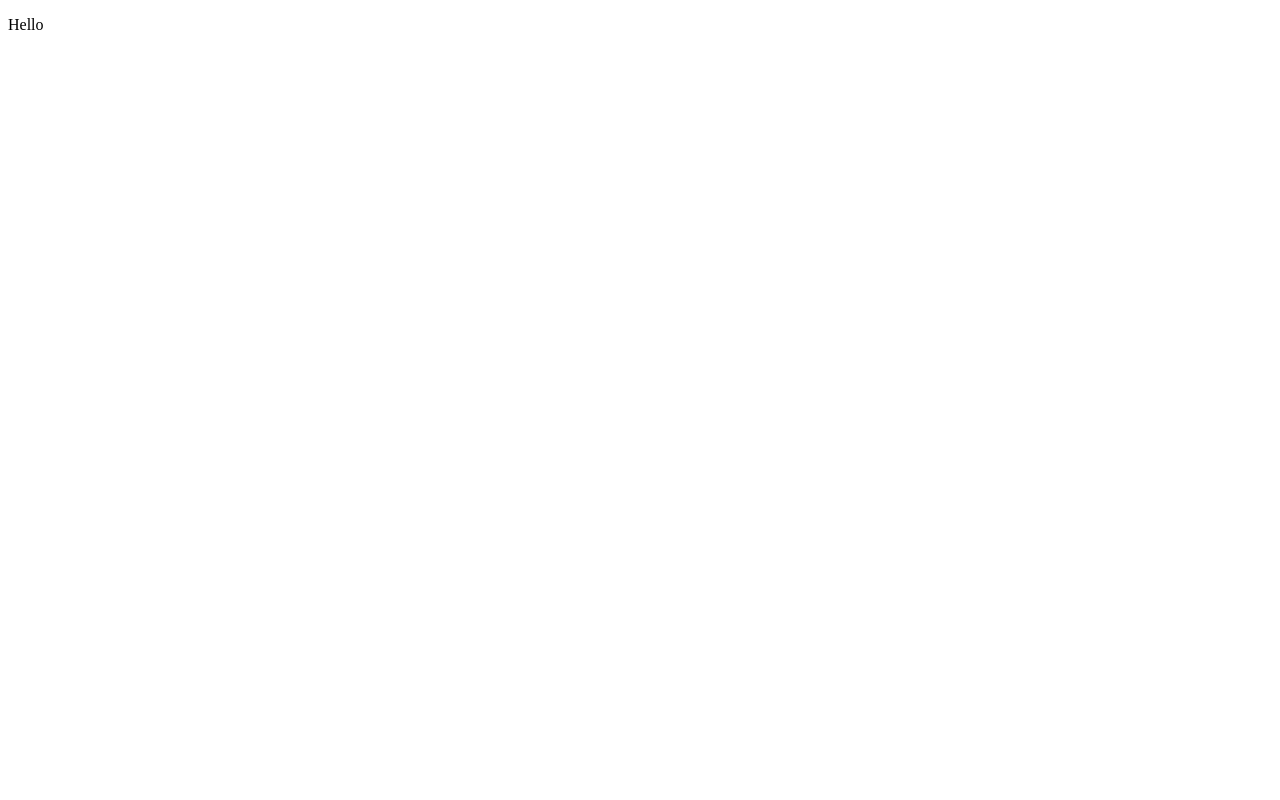
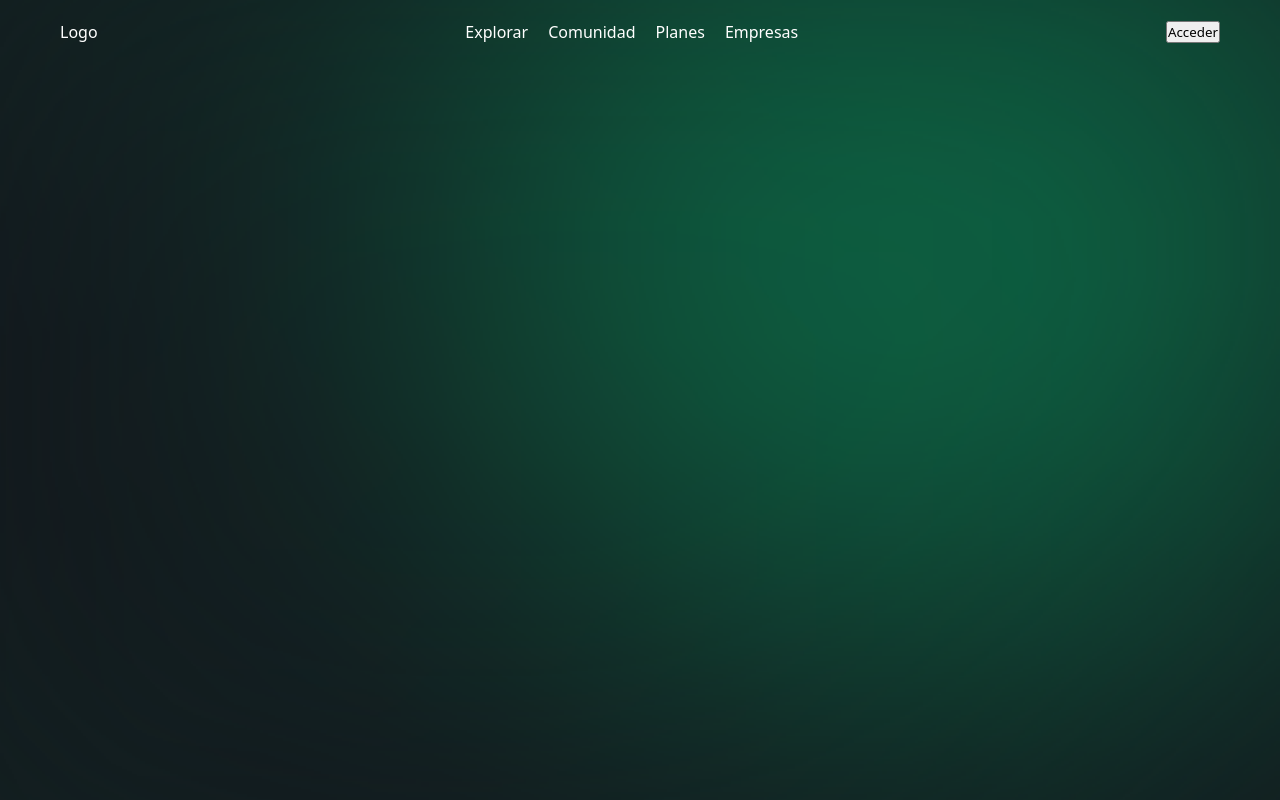
Before and after one commit to fbnjeje/PlatzyClon, a React (Vite) app: page / in a window 1280 px wide. Built offline with nearby package versions, Linux system fonts and the light colour scheme.

Commit message:
background and header

```diff
--- a/src/App.tsx
+++ b/src/App.tsx
@@ -1,10 +1,13 @@
 import './App.css'
+import Header from './components/Header/Header'
 
 function App() {
-
   return (
     <>
-      <p>Hello</p>
+      <div className='App'>
+
+        <Header />
+      </div>
     </>
   )
 }
--- /dev/null
+++ b/src/components/Header/Header.tsx
@@ -0,0 +1,33 @@
+import React from 'react';
+import './styles.css';
+const Header = () => {
+  return (
+    <div className='header'>
+
+      {/* logo */}
+      <view >
+        <p>Logo</p>
+      </view>
+
+      {/* nav */}
+      <view>
+        <nav>
+          <ul className='nav'>
+            <li>Explorar</li>
+            <li>Comunidad</li>
+            <li>Planes</li>
+            <li>Empresas</li>
+          </ul>
+        </nav>
+      </view>
+
+      {/* button */}
+      <view>
+        <button>Acceder</button>
+      </view>
+    </div>
+  );
+}
+
+
+export default Header;
--- /dev/null
+++ b/src/components/Header/styles.css
@@ -0,0 +1,21 @@
+.header {
+    display: flex;
+    justify-content: space-between;
+    align-items: center;
+    max-width: 1200px;
+    margin: 0 auto;
+    padding: 20px;
+    color: white;
+}
+
+.logo {}
+
+.nav {
+    display: flex;
+    gap: 20px;
+    list-style: none;
+}
+
+body {
+    background-color: #13161c;
+}
--- a/src/index.css
+++ b/src/index.css
@@ -0,0 +1,14 @@
+* {
+    margin: 0;
+    padding: 0;
+    box-sizing: border-box;
+    font-family: system-ui, -apple-system, BlinkMacSystemFont, 'Segoe UI', Roboto, Oxygen, Ubuntu, Cantarell, 'Open Sans', 'Helvetica Neue', sans-serif;
+}
+
+.App {
+    background-image: url('./assets/bg.png');
+    background-size: cover;
+    background-position: center;
+    background-repeat: no-repeat;
+    height: 100vh;
+}
```
Also changed, not shown: src/assets/bg.png (added).
